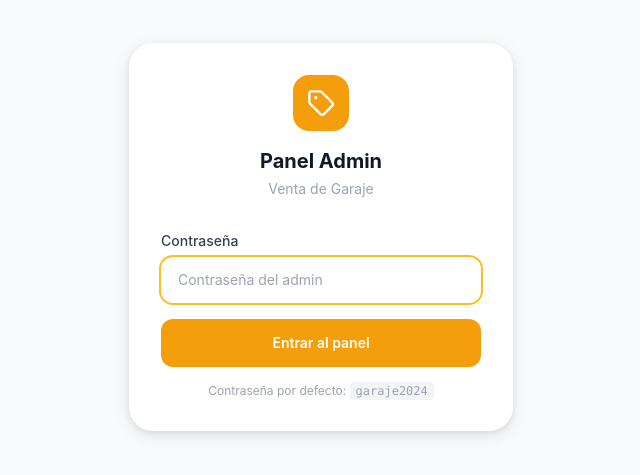
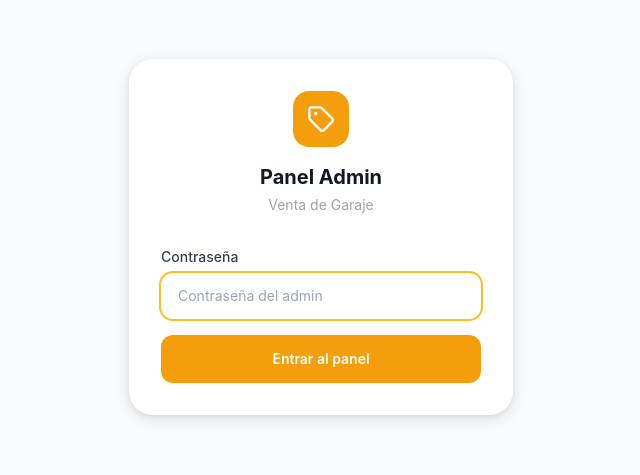
Before and after one commit to angelbricordova-dot/VENTA-DE-GARAJE, a React (Vite) app: page /admin in a window 1280 px wide. Shown: the part 163-638 px from the top of the page, without its empty margins (319-959 px from the left). Built offline with nearby package versions, Linux system fonts and the light colour scheme.

Commit message:
fix: remove default password hint from admin login screen
Co-Authored-By: Claude Sonnet 4.6 <noreply@anthropic.com>
Claude-Session: https://claude.ai/code/session_016wZCs1g2WyTNgprBdd9Yxd

```diff
--- a/src/pages/Admin.jsx
+++ b/src/pages/Admin.jsx
@@ -55,9 +55,6 @@ function AdminLogin({ onLogin }) {
             Entrar al panel
           </button>
         </form>
-        <p className="text-center text-xs text-gray-400 mt-4">
-          Contraseña por defecto: <code className="bg-gray-100 px-1.5 py-0.5 rounded">{DEFAULT_ADMIN_PASSWORD}</code>
-        </p>
       </div>
       <style>{`
         @keyframes shake {
```
